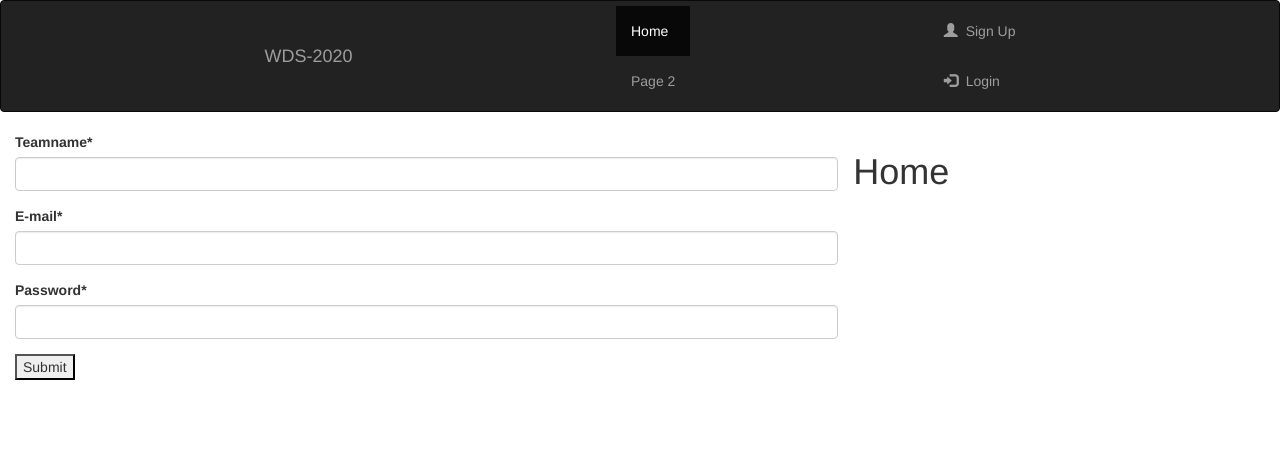
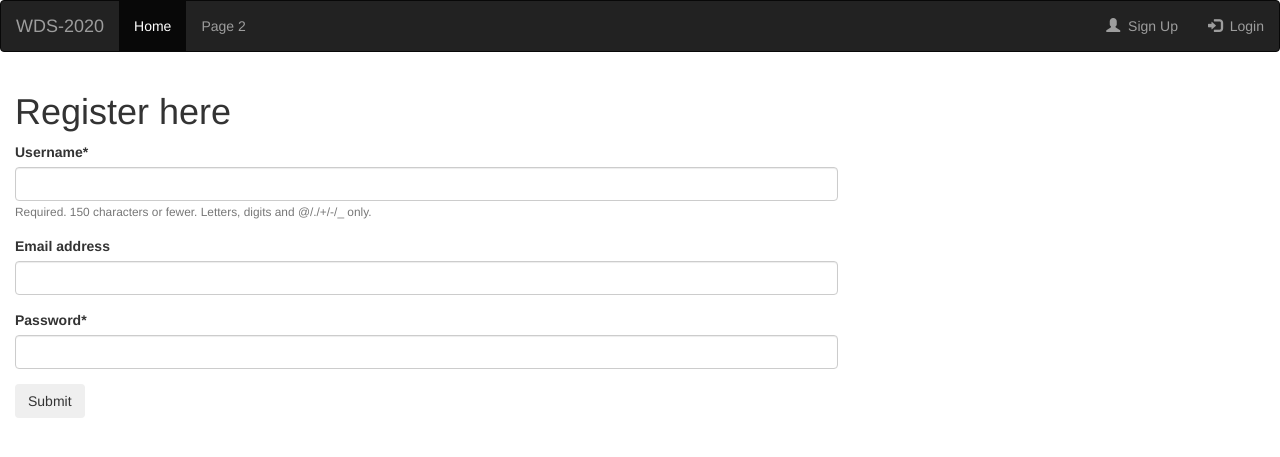
Before and after one commit to Nipun3120/wds-2020, a Django app: page /register/ in a window 1280 px wide. Shown: the top 457 px of the page. Run offline with Django 3.2, Linux system fonts and the light colour scheme; some libraries are stand-ins or nearby versions.

Commit message:
Login and Register pages

```diff
--- a/wds/core/forms.py
+++ b/wds/core/forms.py
@@ -1,6 +1,10 @@
 from django import forms
+from django.contrib.auth.models import User
+from .models import *
 
-class RegisterForm(forms.Form):
-    teamname = forms.CharField(widget=forms.TextInput(), required=True, max_length=50)
-    email = forms.EmailField(label='E-mail', required=True, max_length=50)
-    password = forms.CharField(max_length=32, widget=forms.PasswordInput)
+class RegisterForm(forms.ModelForm):
+    password=forms.CharField(widget=forms.PasswordInput)
+
+    class Meta():
+        model = User
+        fields = ('username','email','password')
--- a/wds/core/views.py
+++ b/wds/core/views.py
@@ -1,31 +1,48 @@
 from django.conf import settings
 from django.contrib import messages
 from django.core.exceptions import ObjectDoesNotExist
+from django.contrib.auth import authenticate,login,logout
 from django.contrib.auth.decorators import login_required
 from django.contrib.auth.mixins import LoginRequiredMixin
 from django.shortcuts import render, get_object_or_404,redirect
 from django.views.generic import ListView, DetailView, View
 from django.utils import timezone
 from django.views.decorators.csrf import csrf_exempt
-from  django.http import HttpResponse
+from  django.http import HttpResponse, HttpResponseRedirect
 from .forms import RegisterForm
+from django.urls import reverse
 def home(request):
     return render(request,"base.html")
 
 
 def register(request):
-
     if request.method == 'Post':
         form = RegisterForm(request.POST)
         if form.is_valid():
             form.save()
-            teamname = form.cleaned_data.get('teamname')
-            messages.success(request, f'Account created for { teamname }!')
-            return redirect('base.html')
+            username = form.cleaned_data.get('username')
+            messages.success(request, f'Account created for { username }!')
+            return redirect('../home')
     else:
         form = RegisterForm()
     return render(request, 'register.html', {'form': form})
 
 def user_login(request):
+    print("login page attempt")
+    if request.method=='POST':
+        username=request.POST.get('username')
+        password=request.POST.get('password')
+        print(username)
+        print(password)
 
-    return render(request, 'userlogin.html')
+
+        user=authenticate(username=username,password=password)
+
+        if user is not None:
+                login(request,user)
+        else:
+            print("false login")
+        return redirect('home')
+    else:
+        print("render part ran successfully")
+        return render(request,'userlogin.html')
--- a/wds/templates/base.html
+++ b/wds/templates/base.html
@@ -1,30 +1,23 @@
-
-    <title>WDS</title>
-    <link rel="stylesheet" href="https://stackpath.bootstrapcdn.com/bootstrap/4.1.3/css/bootstrap.min.css" integrity="sha384-MCw98/SFnGE8fJT3GXwEOngsV7Zt27NXFoaoApmYm81iuXoPkFOJwJ8ERdknLPMO" crossorigin="anonymous">
-    <link href="https://fonts.googleapis.com/css?family=Montserrat" rel="stylesheet">
-
-
-
-
-    <!DOCTYPE html>
+{% load static %}
+ <!DOCTYPE html>
     <html lang="en">
     <head>
       <title>WDS</title>
       <meta charset="utf-8">
       <meta name="viewport" content="width=device-width, initial-scale=1">
+      <link rel="stylesheet" type="text/css" href="{% static 'main.css' %}">
       <link rel="stylesheet" href="https://maxcdn.bootstrapcdn.com/bootstrap/3.4.1/css/bootstrap.min.css">
-      <script src="https://ajax.googleapis.com/ajax/libs/jquery/3.5.1/jquery.min.js"></script>
-      <script src="https://maxcdn.bootstrapcdn.com/bootstrap/3.4.1/js/bootstrap.min.js"></script>
+
     </head>
     <body>
 
     <nav class="navbar navbar-inverse">
       <div class="container-fluid">
         <div class="navbar-header">
-          <a class="navbar-brand" href="#">WDS-2020</a>
+          <a class="navbar-brand" href="{% url 'core:home' %}">WDS-2020</a>
         </div>
         <ul class="nav navbar-nav">
-          <li class="active"><a href="#">Home</a></li>
+          <li class="active"><a href="{% url 'core:home' %}">Home</a></li>
           <li><a href="#">Page 2</a></li>
         </ul>
         <ul class="nav navbar-nav navbar-right">
@@ -44,14 +37,15 @@
         {% block content %}{% endblock %}
       </div>
     <div class="container">
-      <h1>Home</h1>
+
 
     </div>
 
     <script src="https://code.jquery.com/jquery-3.2.1.slim.min.js" integrity="sha384-KJ3o2DKtIkvYIK3UENzmM7KCkRr/rE9/Qpg6aAZGJwFDMVNA/GpGFF93hXpG5KkN" crossorigin="anonymous"></script>
     <script src="https://cdnjs.cloudflare.com/ajax/libs/popper.js/1.12.9/umd/popper.min.js" integrity="sha384-ApNbgh9B+Y1QKtv3Rn7W3mgPxhU9K/ScQsAP7hUibX39j7fakFPskvXusvfa0b4Q" crossorigin="anonymous"></script>
     <script src="https://maxcdn.bootstrapcdn.com/bootstrap/4.0.0/js/bootstrap.min.js" integrity="sha384-JZR6Spejh4U02d8jOt6vLEHfe/JQGiRRSQQxSfFWpi1MquVdAyjUar5+76PVCmYl" crossorigin="anonymous"></script>
-
+    <script src="https://ajax.googleapis.com/ajax/libs/jquery/3.5.1/jquery.min.js"></script>
+    <script src="https://maxcdn.bootstrapcdn.com/bootstrap/3.4.1/js/bootstrap.min.js"></script>
 
     </body>
     </html>
--- a/wds/templates/register.html
+++ b/wds/templates/register.html
@@ -3,10 +3,11 @@
 {% block content %}
 
 <div>
-    <form method='POST'>
+    <h1>Register here</h1>
+    <form method='POST' enctype="\application/x-www-form-urlencoded">
     {% csrf_token %}
     {{ form|crispy }}
-    <button type="submit">Submit</button>
+    <button type="submit" class="btn btn-outline-info">Submit</button>
     </form>
 </div>
 {% endblock content %}
--- a/wds/templates/userlogin.html
+++ b/wds/templates/userlogin.html
@@ -1,4 +1,4 @@
-
+ {% extends 'base.html' %}
 
 {% load crispy_forms_tags %}
 {% block content %}
--- a/wds/wds/settings.py
+++ b/wds/wds/settings.py
@@ -124,3 +124,4 @@ MEDIA_URL = '/media/'
 STATICFILES_DIRS = [os.path.join(BASE_DIR, 'static_in_env')]
 STATIC_ROOT = os.path.join(BASE_DIR, 'static_root')
 MEDIA_ROOT = os.path.join(BASE_DIR, 'media_root')
+LOGIN_REDIRECT_URL = 'home'
```
Also changed, not shown: wds/db.sqlite3, wds/templates/static/main.css (added).
